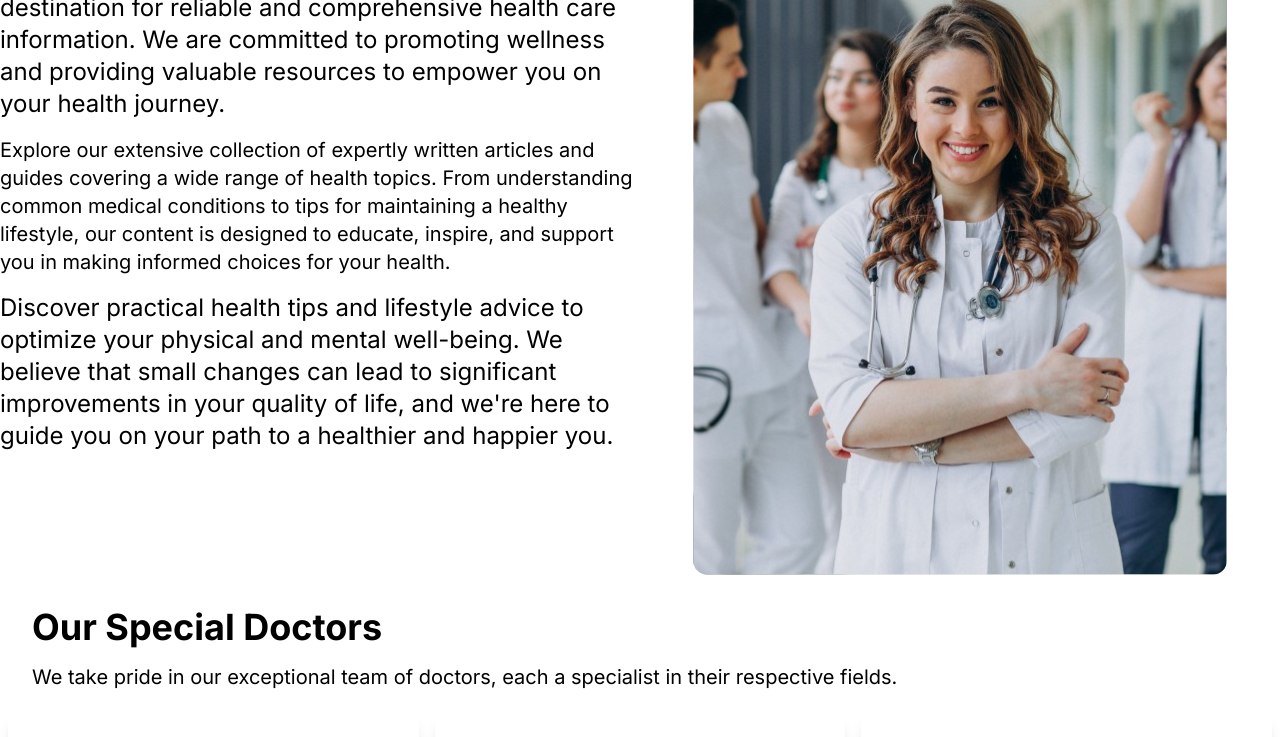
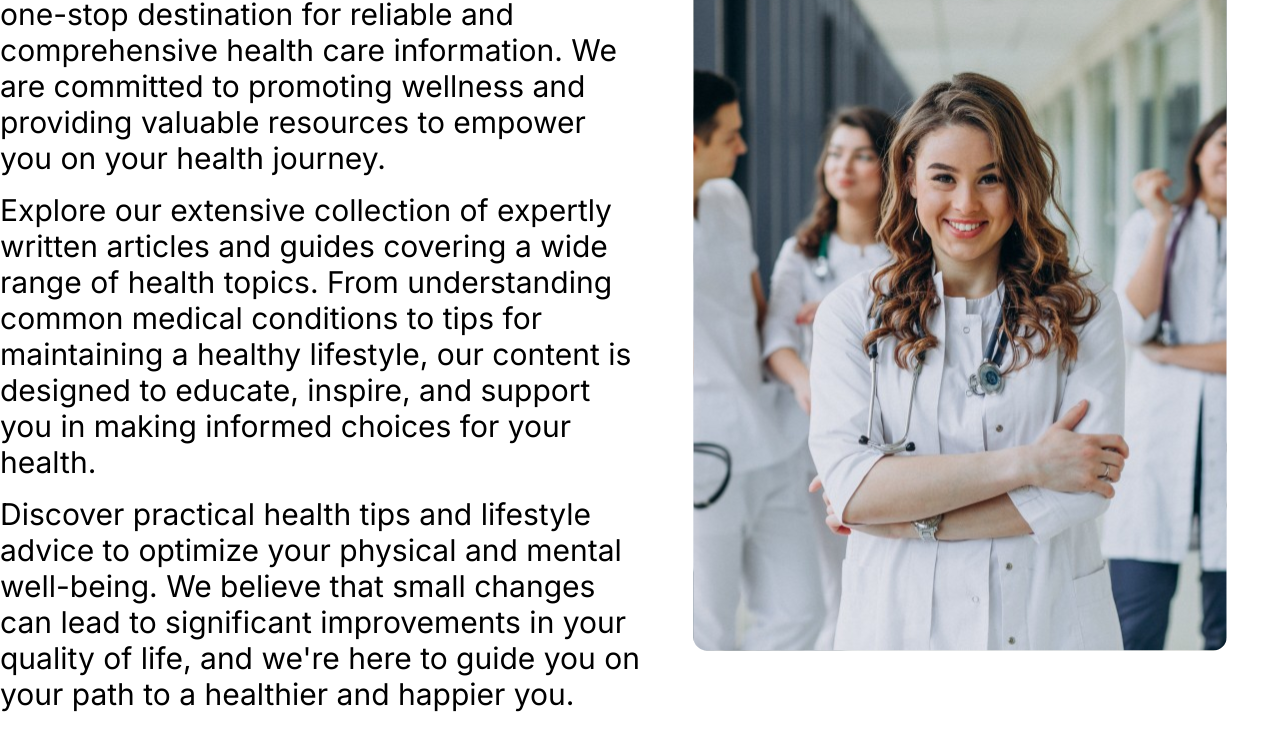
Before and after one commit to LuisUTFPR/prova, a Next.js app: page / in a window 1280 px wide. Shown: the part 1320-2057 px from the top of the page. Built offline with nearby package versions, Linux system fonts and the light colour scheme.

Commit message:
another one

```diff
--- a/app/components/Section1.tsx
+++ b/app/components/Section1.tsx
@@ -3,20 +3,20 @@ export default function Section1() {
       <section className="container mx-auto mt-8 flex text-black">
         <div className="w-1/2 text-left">
           <h2 className="text-3xl font-bold">About Us</h2>
-          <p className="text-left text-2xl my-4">
+          <p className="text-left text-3xl my-4">
             Welcome to our healthcare website, your one-stop destination for
             reliable and comprehensive health care information. We are committed
             to promoting wellness and providing valuable resources to empower you
             on your health journey.
           </p>
-          <p className="text-left text-2xl text-xl my-4">
+          <p className="text-left text-3xl my-4">
             Explore our extensive collection of expertly written articles and
             guides covering a wide range of health topics. From understanding
             common medical conditions to tips for maintaining a healthy lifestyle,
             our content is designed to educate, inspire, and support you in making
             informed choices for your health.
           </p>
-          <p className="text-left text-2xl my-4">
+          <p className="text-left text-3xl my-4">
             Discover practical health tips and lifestyle advice to optimize your
             physical and mental well-being. We believe that small changes can lead
             to significant improvements in your quality of life, and we're here to
--- a/app/components/Section2.tsx
+++ b/app/components/Section2.tsx
@@ -2,8 +2,8 @@ export default function Section2() {
     return (
       <section className="container mx-auto mt-8 text-black">
         <header className="text-center">
-          <h2 className="text-4xl font-bold ml-8 text-left">Our Special Doctors</h2>
-          <p className="text-xl text-left ml-8 my-4">
+          <h2 className="text-6xl font-bold ml-8 text-left">Our Special Doctors</h2>
+          <p className="text-3xl text-left ml-8 my-4">
             We take pride in our exceptional team of doctors, each a specialist in their respective fields.
           </p>
         </header>
```
